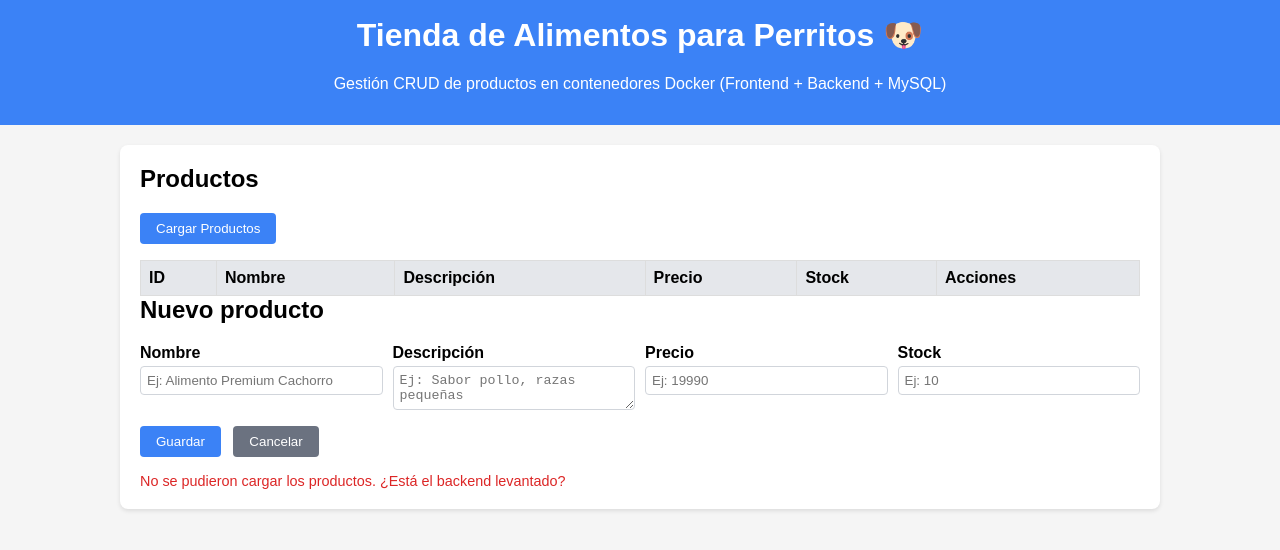
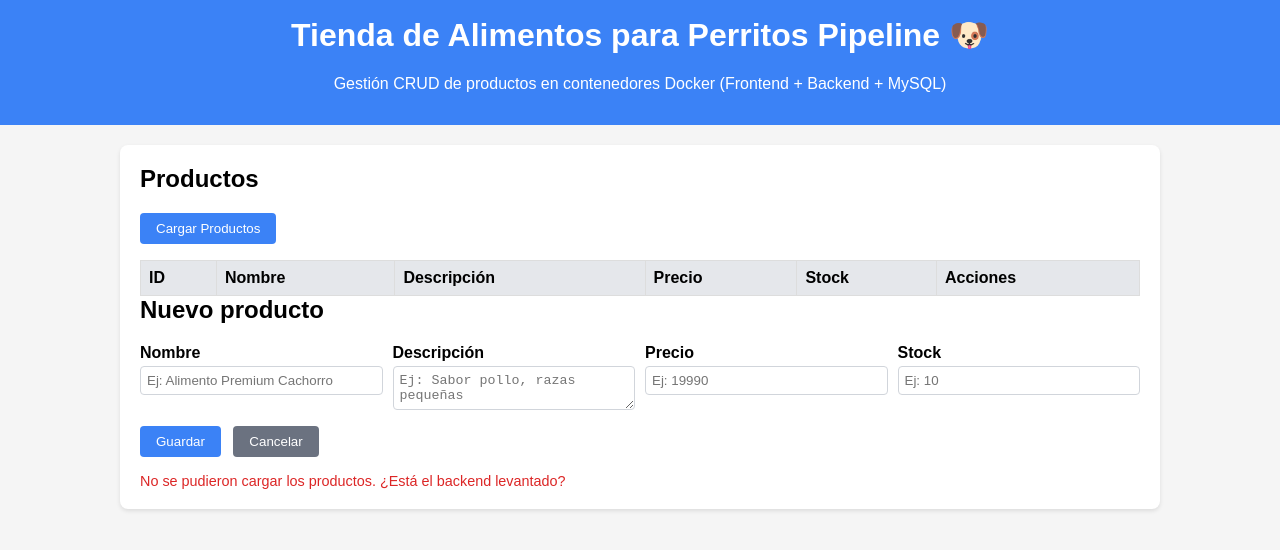
Before and after one commit to FranciscaRuzVergara/tienda-perritos, a plain HTML site: page frontend/index.html in a window 1280 px wide. Drawn offline with Linux system fonts and the light colour scheme; no server answers.

Commit message:
cambio titulo

```diff
--- a/frontend/index.html
+++ b/frontend/index.html
@@ -97,7 +97,7 @@
   </head>
   <body>
     <header>
-      <h1>Tienda de Alimentos para Perritos &#128054;</h1>
+      <h1>Tienda de Alimentos para Perritos Pipeline &#128054;</h1>
       <p>
         Gestión CRUD de productos en contenedores Docker (Frontend + Backend +
         MySQL)
```
